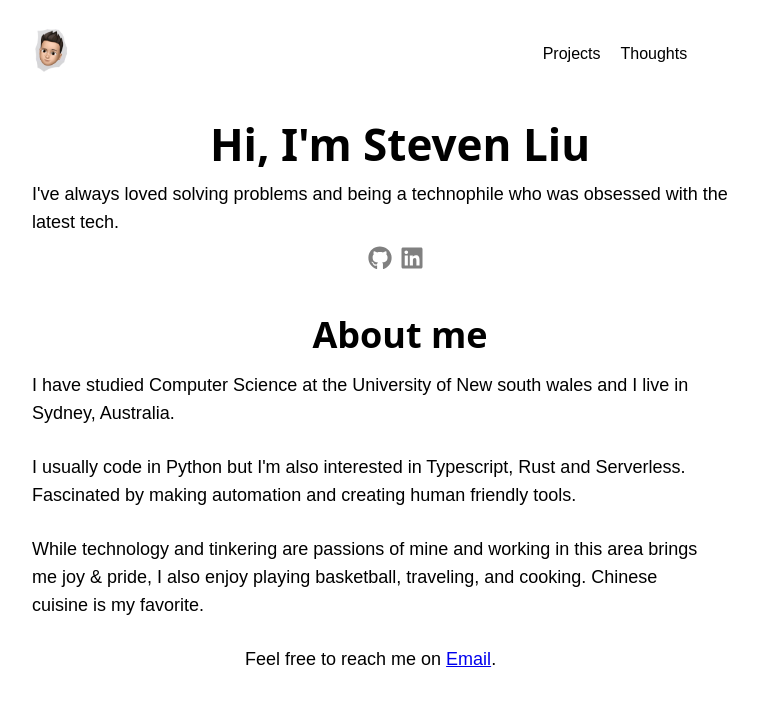
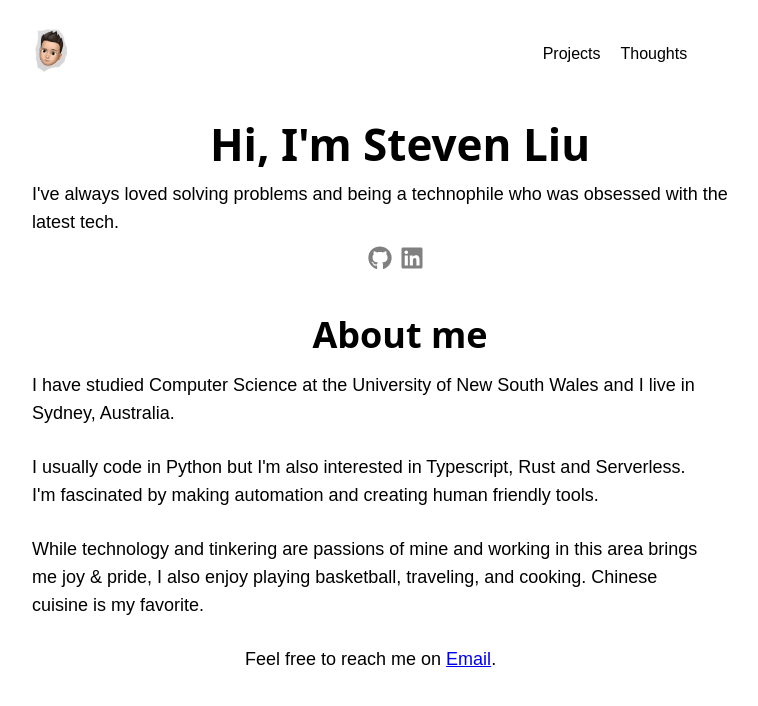
Before and after one commit to US579/about-me, a React (Create React App) app: page / in a window 1280 px wide. Shown: the top 706 px of the page, without its empty margins (240-998 px from the left). Built offline with nearby package versions, Linux system fonts and the light colour scheme.

Commit message:
update wording

```diff
--- a/package.json
+++ b/package.json
@@ -1,6 +1,6 @@
 {
   "name": "about-me",
-  "homepage": "https://us579.github.io",
+  "homepage": "https://us579.github.io/#",
   "version": "0.1.0",
   "private": true,
   "dependencies": {
--- a/src/components/pages/About.tsx
+++ b/src/components/pages/About.tsx
@@ -23,12 +23,12 @@ const About = () => {
             </LinkContainer>
             <AboutMeHeader>About me</AboutMeHeader>
             <AboutMeContent>
-                I have studied Computer Science at the University of New south
-                wales and I live in Sydney, Australia.
+                I have studied Computer Science at the University of New South
+                Wales and I live in Sydney, Australia.
             </AboutMeContent>
             <AboutMeContent>
                 I usually code in Python but I'm also interested in Typescript,
-                Rust and Serverless. Fascinated by making automation and
+                Rust and Serverless. I'm fascinated by making automation and
                 creating human friendly tools.
             </AboutMeContent>
             <AboutMeContent>
```
